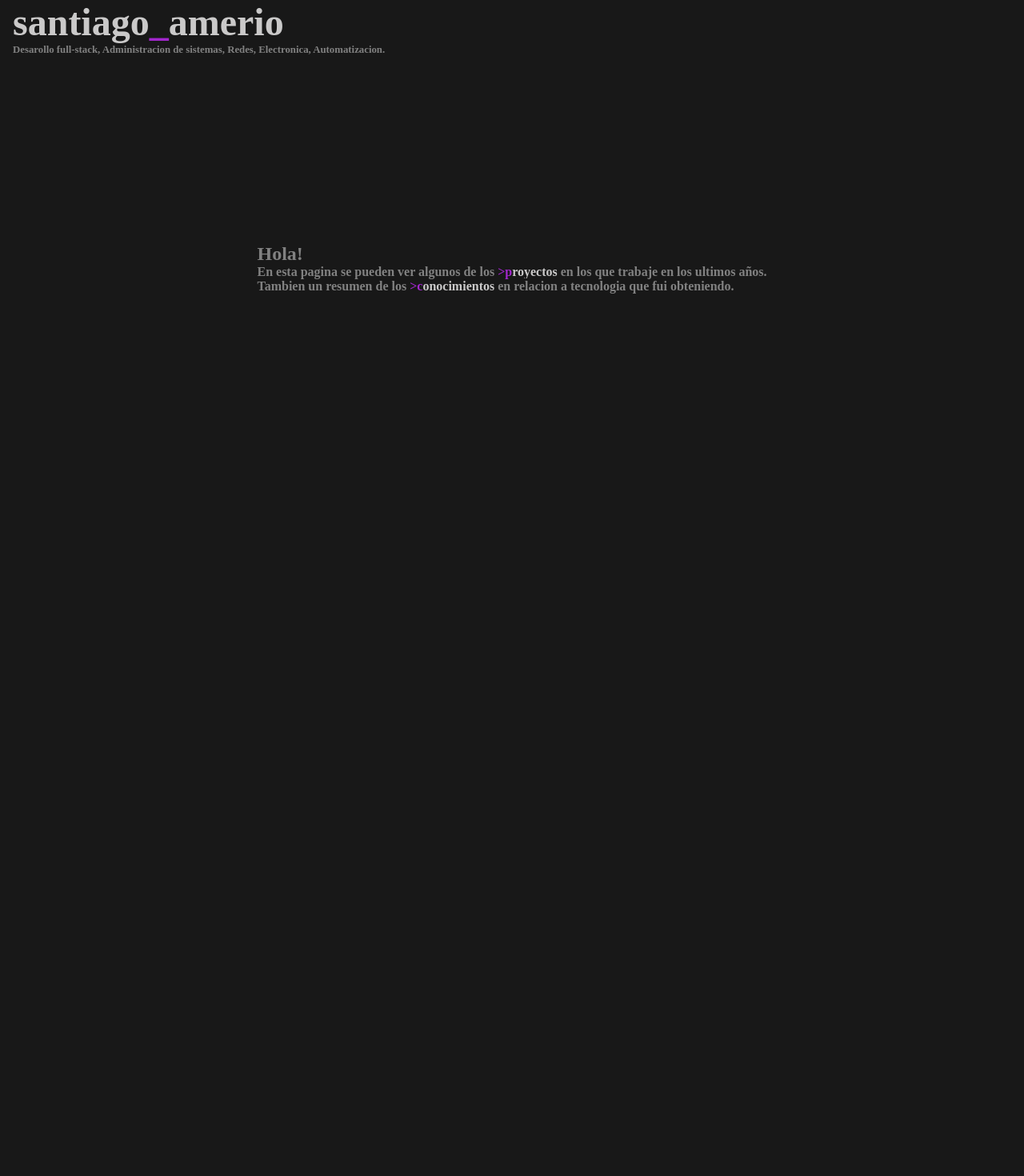
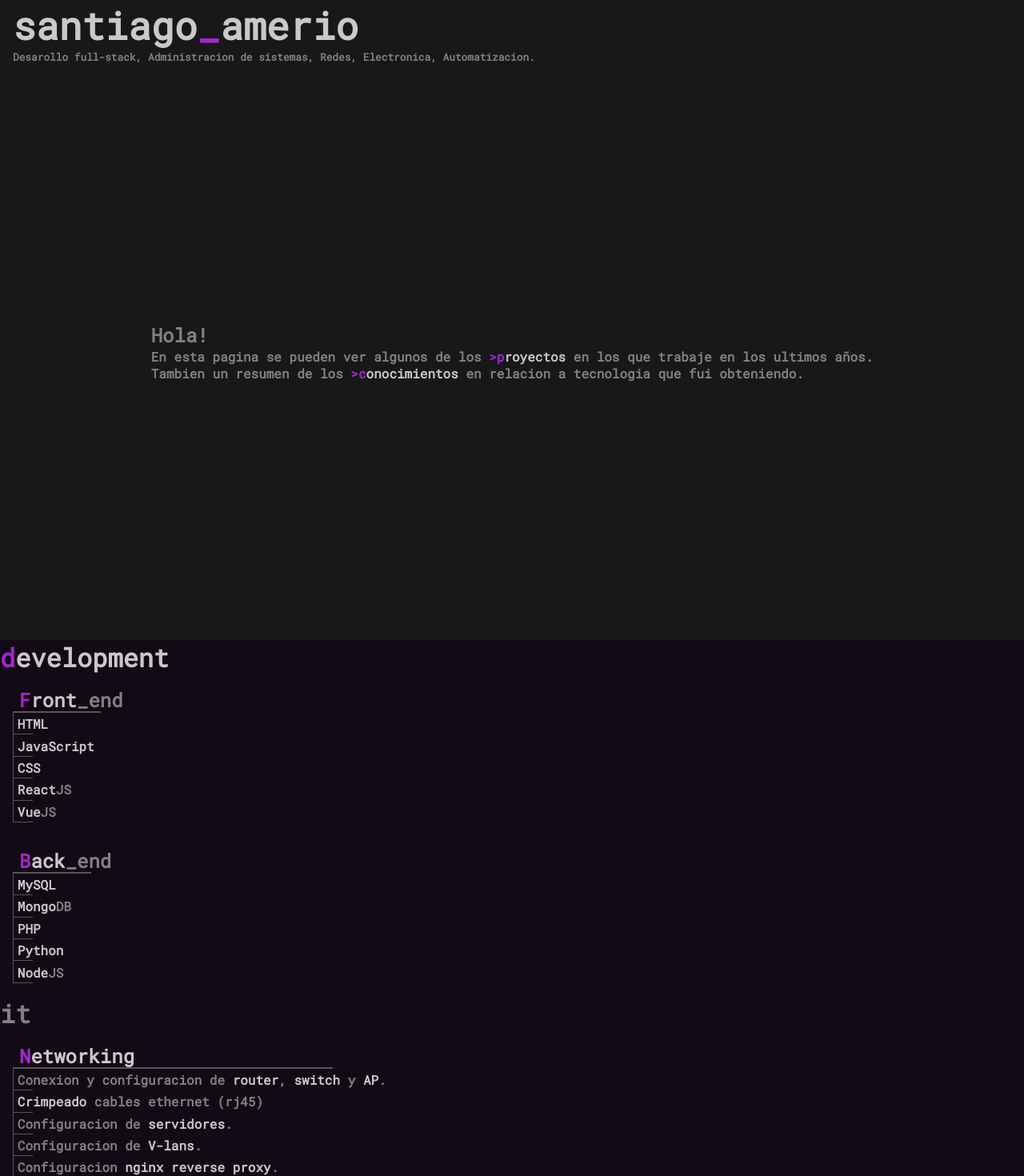
Before and after one commit to santiago-amerio/react_landing_page, a React (Vite) app: page / in a window 1280 px wide. Shown: the top 1470 px of the page at 80% size. Before the commit the page ends 800 px from the top, so only its background shows below. Built offline with nearby package versions, Linux system fonts and the light colour scheme.

Commit message:
Removed scroll-snap and added fonts

```diff
--- a/src/App.scss
+++ b/src/App.scss
@@ -27,8 +27,6 @@
 // $base_text_color : #a4a4a4;
 
 #app {
-    overflow-y: scroll;
-    scroll-snap-type: y proximity;
     height: 100vh;
 }
 
@@ -63,7 +61,7 @@
         display: flex;
         flex-direction: column;
         justify-content: center;
-        transform:translate(0,-100px)
+        // transform:translate(0,-100px)
     }
 }
 
@@ -71,23 +69,18 @@
 
 .sec {
     align-items: center;
-    scroll-snap-align: start;
     min-height: 100vh;
+
 
     .starting_highlight {
         color: $primary_highlight;
     }
 
     .highlight {
-        span {
-            overflow: hidden;
-        }
-
         .chars1,
         .chars2 {
             color: red;
             position: relative;
-            overflow: hidden;
             background: linear-gradient(to right, $primary_highlight, $primary_highlight 50%, $primary_text_color 50%);
             background-clip: text;
             -webkit-background-clip: text;
--- a/src/App.tsx
+++ b/src/App.tsx
@@ -82,7 +82,7 @@
           </div>
 
         </div>
-        <div className="sec brief">
+        <div id="brief" className="sec brief">
           {brief_content.map((item, index) => (
             <div key={index}>
 
--- a/src/index.css
+++ b/src/index.css
@@ -1,3 +1,5 @@
+@import url("https://fonts.googleapis.com/css2?family=Roboto+Mono&display=swap");
+
 html,
 body,
 #root {
@@ -5,6 +7,9 @@
     background-color: #181818;
     color: rgb(129, 129, 129);
     font-weight: 900;
+    font-family: 'Roboto Mono', monospace;
+
+
 }
 
 
```
